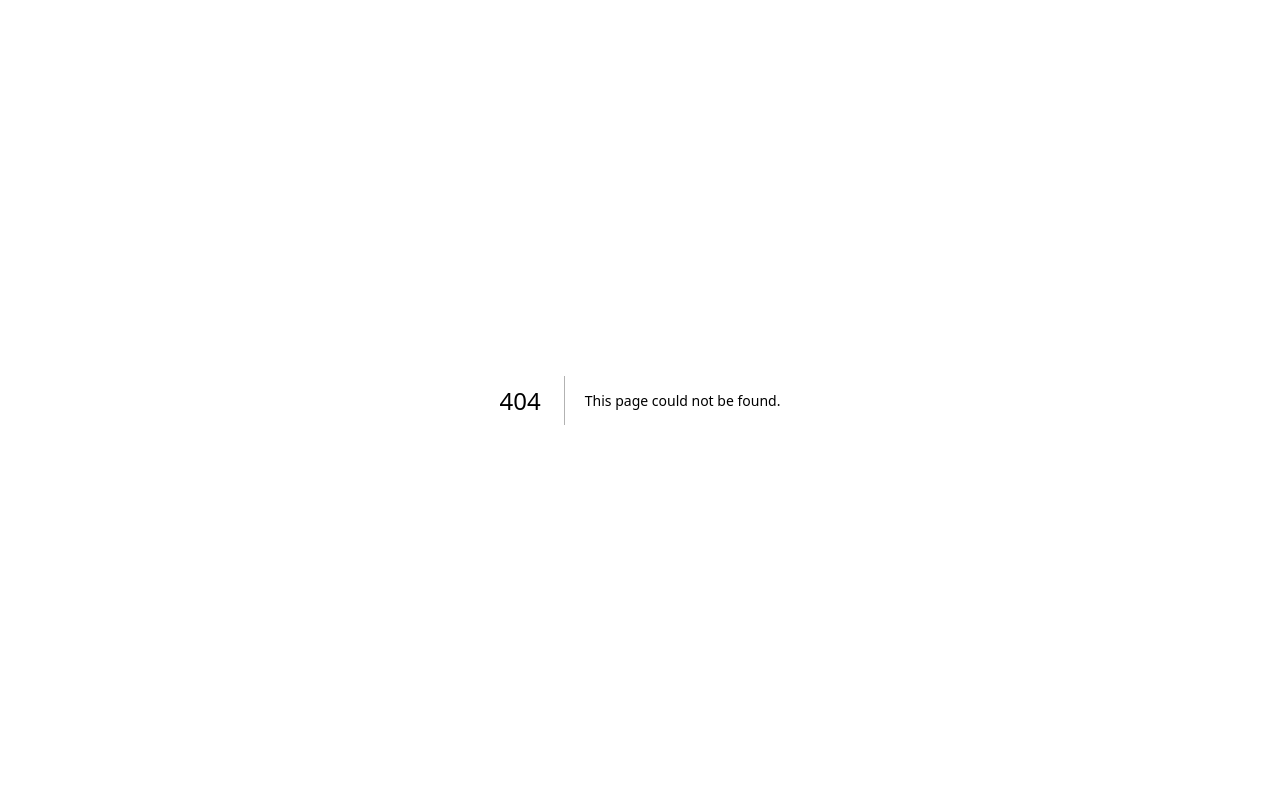
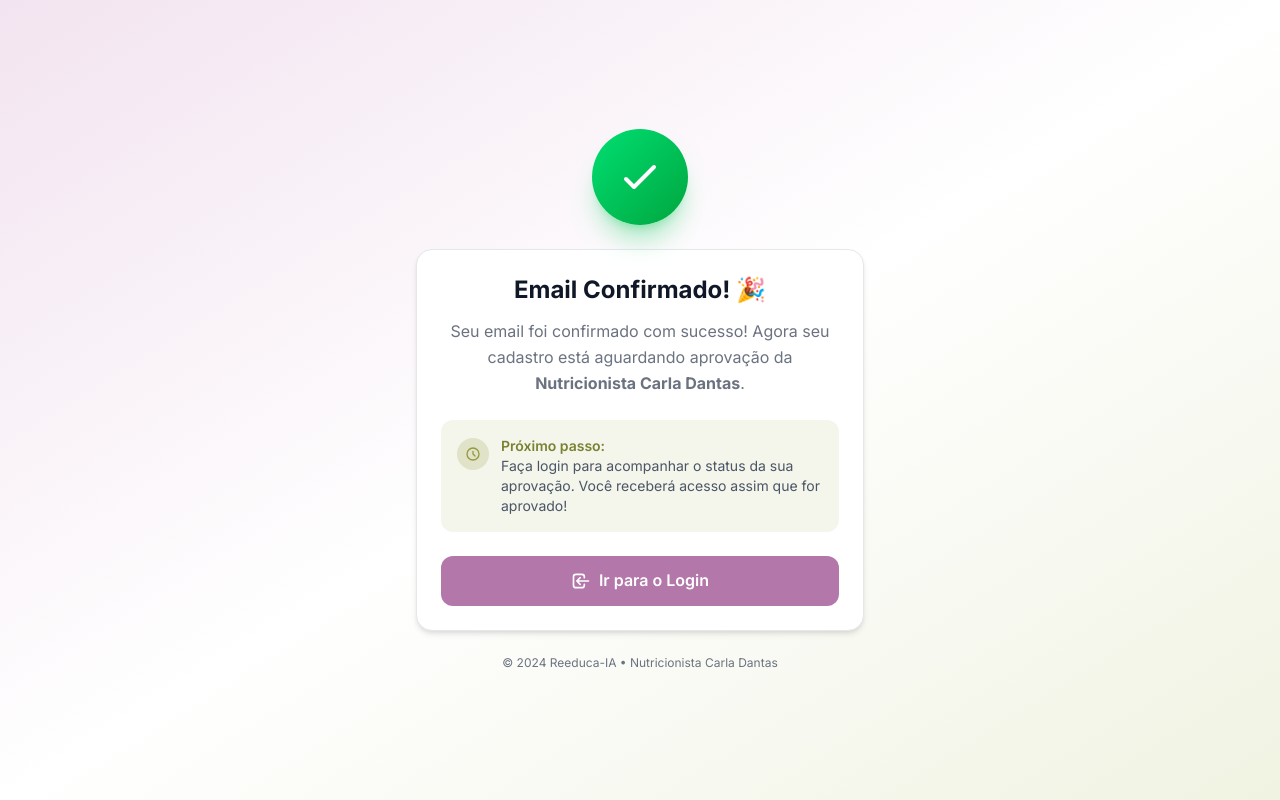
Before and after one commit to caiograbovskii/Reeduca-IA, a Next.js app: page /email-confirmado in a window 1280 px wide. Before the commit this address had no page. Built offline with nearby package versions, Linux system fonts and the light colour scheme.

Commit message:
feat: adiciona template email e pagina de confirmacao de email

```diff
--- /dev/null
+++ b/email-template-confirmacao.html
@@ -0,0 +1,98 @@
+<!--
+    ============================================================
+    TEMPLATE DE EMAIL - REEDUCA-IA
+    ============================================================
+
+    INSTRUÇÕES:
+    1. Vá no Supabase Dashboard → Authentication → Email Templates
+    2. Clique em "Confirm signup"
+    3. Cole TODO este conteúdo no campo de template
+    4. Salve
+
+    ============================================================
+-->
+
+<!DOCTYPE html>
+<html>
+<head>
+    <meta charset="utf-8">
+    <meta name="viewport" content="width=device-width, initial-scale=1.0">
+</head>
+<body style="margin: 0; padding: 0; font-family: 'Segoe UI', Tahoma, Geneva, Verdana, sans-serif; background-color: #f4f4f5;">
+    <table width="100%" cellpadding="0" cellspacing="0" style="background-color: #f4f4f5; padding: 40px 20px;">
+        <tr>
+            <td align="center">
+                <table width="100%" cellpadding="0" cellspacing="0" style="max-width: 500px; background-color: #ffffff; border-radius: 16px; overflow: hidden; box-shadow: 0 4px 6px rgba(0, 0, 0, 0.1);">
+
+                    <!-- Header com gradiente -->
+                    <tr>
+                        <td style="background: linear-gradient(135deg, #b377aa 0%, #8a5a82 100%); padding: 40px 30px; text-align: center;">
+                            <div style="width: 70px; height: 70px; background-color: rgba(255,255,255,0.2); border-radius: 50%; margin: 0 auto 15px; display: flex; align-items: center; justify-content: center;">
+                                <span style="font-size: 30px;">💜</span>
+                            </div>
+                            <h1 style="margin: 0; color: #ffffff; font-size: 24px; font-weight: 700;">
+                                Reeduca-IA
+                            </h1>
+                            <p style="margin: 8px 0 0; color: rgba(255,255,255,0.9); font-size: 14px;">
+                                Nutricionista Carla Dantas
+                            </p>
+                        </td>
+                    </tr>
+
+                    <!-- Conteúdo -->
+                    <tr>
+                        <td style="padding: 40px 30px;">
+                            <h2 style="margin: 0 0 20px; color: #1f2937; font-size: 20px; font-weight: 600; text-align: center;">
+                                Confirme seu email ✨
+                            </h2>
+
+                            <p style="margin: 0 0 25px; color: #6b7280; font-size: 15px; line-height: 1.6; text-align: center;">
+                                Olá! Estamos muito felizes com seu cadastro no <strong>Reeduca-IA</strong>.
+                                Para continuar, confirme seu email clicando no botão abaixo:
+                            </p>
+
+                            <!-- Botão de confirmação -->
+                            <table width="100%" cellpadding="0" cellspacing="0">
+                                <tr>
+                                    <td align="center" style="padding: 10px 0 30px;">
+                                        <a href="{{ .ConfirmationURL }}"
+                                           style="display: inline-block; background: linear-gradient(135deg, #b377aa 0%, #8a5a82 100%); color: #ffffff; text-decoration: none; padding: 16px 40px; border-radius: 12px; font-size: 16px; font-weight: 600; box-shadow: 0 4px 15px rgba(179, 119, 170, 0.4);">
+                                            Confirmar Meu Email
+                                        </a>
+                                    </td>
+                                </tr>
+                            </table>
+
+                            <!-- Info box -->
+                            <table width="100%" cellpadding="0" cellspacing="0" style="background-color: #f0fdf4; border-radius: 12px; border-left: 4px solid #929b3c;">
+                                <tr>
+                                    <td style="padding: 16px 20px;">
+                                        <p style="margin: 0; color: #166534; font-size: 14px; line-height: 1.5;">
+                                            <strong>💡 Próximo passo:</strong><br>
+                                            Após confirmar, aguarde a aprovação do seu cadastro.
+                                            Você receberá acesso assim que for aprovado!
+                                        </p>
+                                    </td>
+                                </tr>
+                            </table>
+                        </td>
+                    </tr>
+
+                    <!-- Footer -->
+                    <tr>
+                        <td style="background-color: #f9fafb; padding: 25px 30px; text-align: center; border-top: 1px solid #e5e7eb;">
+                            <p style="margin: 0 0 10px; color: #9ca3af; font-size: 12px;">
+                                Se você não solicitou esta confirmação, ignore este email.
+                            </p>
+                            <p style="margin: 0; color: #9ca3af; font-size: 12px;">
+                                © 2024 Reeduca-IA • Nutricionista Carla Dantas
+                            </p>
+                        </td>
+                    </tr>
+
+                </table>
+            </td>
+        </tr>
+    </table>
+</body>
+</html>
--- a/src/app/auth/callback/route.ts
+++ b/src/app/auth/callback/route.ts
@@ -1,43 +1,27 @@
 // ============================================================
-// Callback de Autenticação do Supabase
-// Processa o retorno após confirmação de email
+// Callback de Autenticação - Reeduca-IA
+// Processa confirmação de email e redireciona
 // ============================================================
 
+import { createClient } from '@/lib/supabase/server'
 import { NextRequest, NextResponse } from 'next/server'
-import { createServerClient } from '@supabase/ssr'
 
 export async function GET(request: NextRequest) {
-    const { searchParams, origin } = new URL(request.url)
-    const code = searchParams.get('code')
-    const next = searchParams.get('next') ?? '/login'
+    const requestUrl = new URL(request.url)
+    const code = requestUrl.searchParams.get('code')
+    const type = requestUrl.searchParams.get('type')
+    const origin = requestUrl.origin
 
     if (code) {
-        const response = NextResponse.redirect(`${origin}${next}`)
-
-        const supabase = createServerClient(
-            process.env.NEXT_PUBLIC_SUPABASE_URL!,
-            process.env.NEXT_PUBLIC_SUPABASE_ANON_KEY!,
-            {
-                cookies: {
-                    getAll() {
-                        return request.cookies.getAll()
-                    },
-                    setAll(cookiesToSet) {
-                        cookiesToSet.forEach(({ name, value, options }) => {
-                            response.cookies.set(name, value, options)
-                        })
-                    },
-                },
-            }
-        )
-
-        const { error } = await supabase.auth.exchangeCodeForSession(code)
-
-        if (!error) {
-            return response
-        }
+        const supabase = await createClient()
+        await supabase.auth.exchangeCodeForSession(code)
     }
 
-    // Retorna para login em caso de erro
-    return NextResponse.redirect(`${origin}/login?error=auth_callback_error`)
+    // Se for confirmação de email, redireciona para página de sucesso
+    if (type === 'signup' || type === 'email') {
+        return NextResponse.redirect(`${origin}/email-confirmado`)
+    }
+
+    // Caso padrão: redireciona para login
+    return NextResponse.redirect(`${origin}/login`)
 }
--- /dev/null
+++ b/src/app/email-confirmado/page.tsx
@@ -0,0 +1,62 @@
+// ============================================================
+// Página de Email Confirmado - Reeduca-IA
+// ============================================================
+
+import Link from 'next/link'
+
+export default function EmailConfirmadoPage() {
+    return (
+        <div className="min-h-screen flex items-center justify-center bg-gradient-to-br from-primary-light/30 via-white to-secondary-light/20 p-4">
+            <div className="w-full max-w-md text-center animate-fade-in">
+                {/* Ícone de Sucesso */}
+                <div className="inline-flex items-center justify-center w-24 h-24 rounded-full bg-gradient-to-br from-green-400 to-green-600 mb-6 shadow-xl shadow-green-500/30">
+                    <svg className="w-12 h-12 text-white" fill="none" stroke="currentColor" viewBox="0 0 24 24">
+                        <path strokeLinecap="round" strokeLinejoin="round" strokeWidth={2} d="M5 13l4 4L19 7" />
+                    </svg>
+                </div>
+
+                {/* Card */}
+                <div className="card">
+                    <h1 className="text-2xl font-bold text-gray-900 mb-3">
+                        Email Confirmado! 🎉
+                    </h1>
+
+                    <p className="text-muted mb-6 leading-relaxed">
+                        Seu email foi confirmado com sucesso! Agora seu cadastro está
+                        aguardando aprovação da <strong>Nutricionista Carla Dantas</strong>.
+                    </p>
+
+                    {/* Info Box */}
+                    <div className="bg-secondary/10 rounded-xl p-4 mb-6">
+                        <div className="flex items-start space-x-3">
+                            <div className="w-8 h-8 rounded-full bg-secondary/20 flex items-center justify-center flex-shrink-0 mt-0.5">
+                                <svg className="w-4 h-4 text-secondary" fill="none" stroke="currentColor" viewBox="0 0 24 24">
+                                    <path strokeLinecap="round" strokeLinejoin="round" strokeWidth={2} d="M12 8v4l3 3m6-3a9 9 0 11-18 0 9 9 0 0118 0z" />
+                                </svg>
+                            </div>
+                            <div className="text-left">
+                                <p className="font-semibold text-secondary-dark text-sm">Próximo passo:</p>
+                                <p className="text-sm text-gray-600">
+                                    Faça login para acompanhar o status da sua aprovação.
+                                    Você receberá acesso assim que for aprovado!
+                                </p>
+                            </div>
+                        </div>
+                    </div>
+
+                    <Link href="/login" className="btn-primary w-full inline-flex items-center justify-center space-x-2">
+                        <svg className="w-5 h-5" fill="none" stroke="currentColor" viewBox="0 0 24 24">
+                            <path strokeLinecap="round" strokeLinejoin="round" strokeWidth={2} d="M11 16l-4-4m0 0l4-4m-4 4h14m-5 4v1a3 3 0 01-3 3H6a3 3 0 01-3-3V7a3 3 0 013-3h7a3 3 0 013 3v1" />
+                        </svg>
+                        <span>Ir para o Login</span>
+                    </Link>
+                </div>
+
+                {/* Footer */}
+                <p className="text-xs text-muted mt-6">
+                    © 2024 Reeduca-IA • Nutricionista Carla Dantas
+                </p>
+            </div>
+        </div>
+    )
+}
--- a/src/lib/supabase/middleware.ts
+++ b/src/lib/supabase/middleware.ts
@@ -45,7 +45,7 @@
         )
 
         // Rotas públicas (não requerem autenticação)
-        const publicRoutes = ['/', '/login', '/cadastro']
+        const publicRoutes = ['/', '/login', '/cadastro', '/email-confirmado']
         const isPublicRoute = publicRoutes.some(route =>
             request.nextUrl.pathname === route
         ) || request.nextUrl.pathname.startsWith('/auth/')
```
